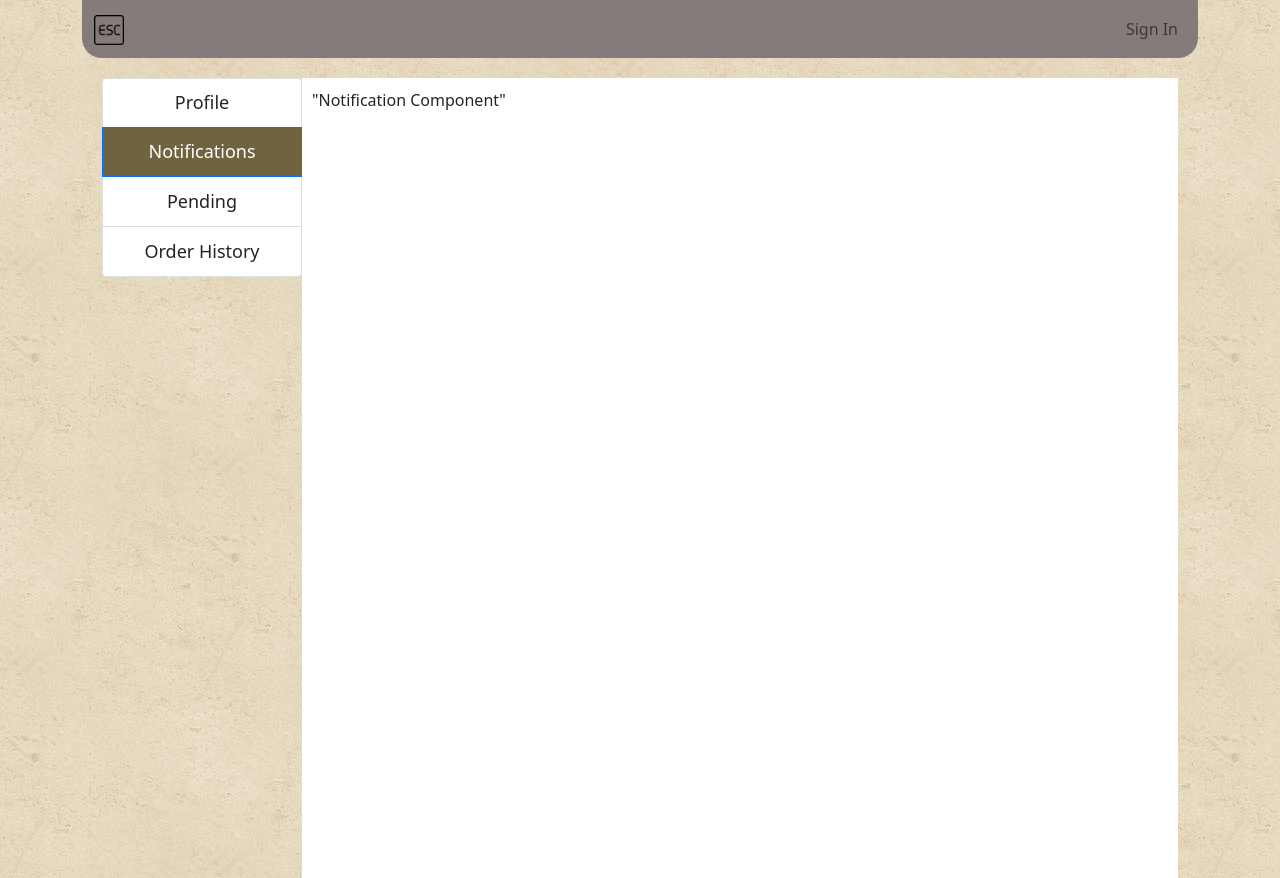
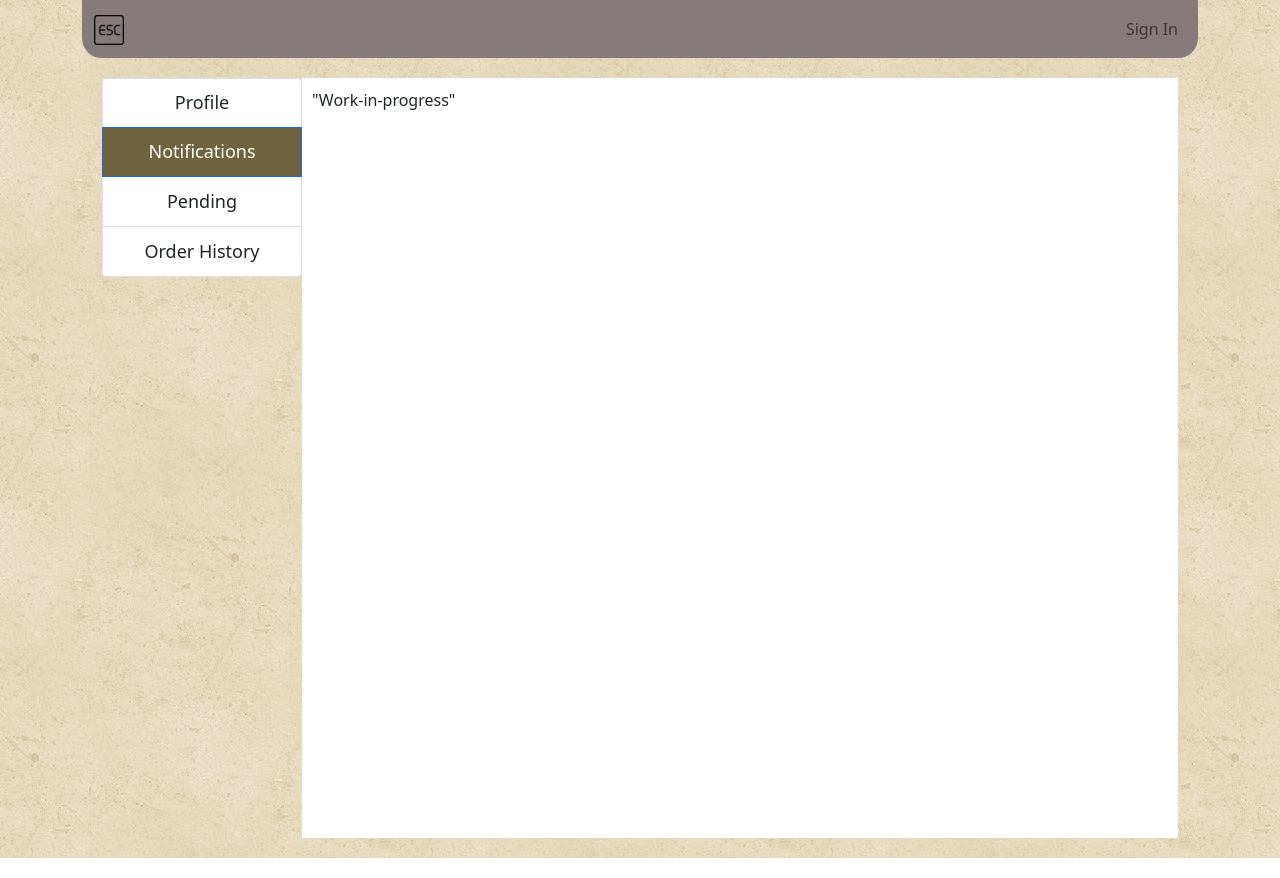
Before and after one commit to sh3ngsh3ng/Project-03, a React (Create React App) app in the folder project-03/: page /orders in a window 1280 px wide. Built offline with nearby package versions, Linux system fonts and the light colour scheme.

Commit message:
added scroll to orders-page-content-display

```diff
--- a/project-03/src/App.css
+++ b/project-03/src/App.css
@@ -550,6 +550,10 @@ th {
 
 /* start of OrdersPage */
 #orders-page-container {
+    height:100%;
+}
+
+#orders-page-div {
     height: 100vh;
 }
 
@@ -561,8 +565,9 @@ th {
 
 #orders-page-content-display {
     background: white;
-    height: 100vh;
+    height: 100%;
     padding: 10px;
+    overflow: auto;
 }
 
 .list-group-item {
--- a/project-03/src/components/Notifications.js
+++ b/project-03/src/components/Notifications.js
@@ -9,7 +9,7 @@ export default function Notifications() {
 
     return (
         <React.Fragment>
-            "Notification Component"
+            "Work-in-progress"
         </React.Fragment>
     )
 }
--- a/project-03/src/pages/OrdersPage.js
+++ b/project-03/src/pages/OrdersPage.js
@@ -58,6 +58,7 @@ export default function OrdersPage () {
         <React.Fragment>
             <OrdersContext.Provider value={context}>
             <NavBar />
+            <div id="orders-page-div">
             <div id="orders-page-container" className="container">
 
                 {/* Start of navigation pane */}
@@ -85,6 +86,7 @@ export default function OrdersPage () {
                 </div>
                 {/* end of display content */}
             </div>
+            </div>
             </OrdersContext.Provider>
         </React.Fragment>
 
```
